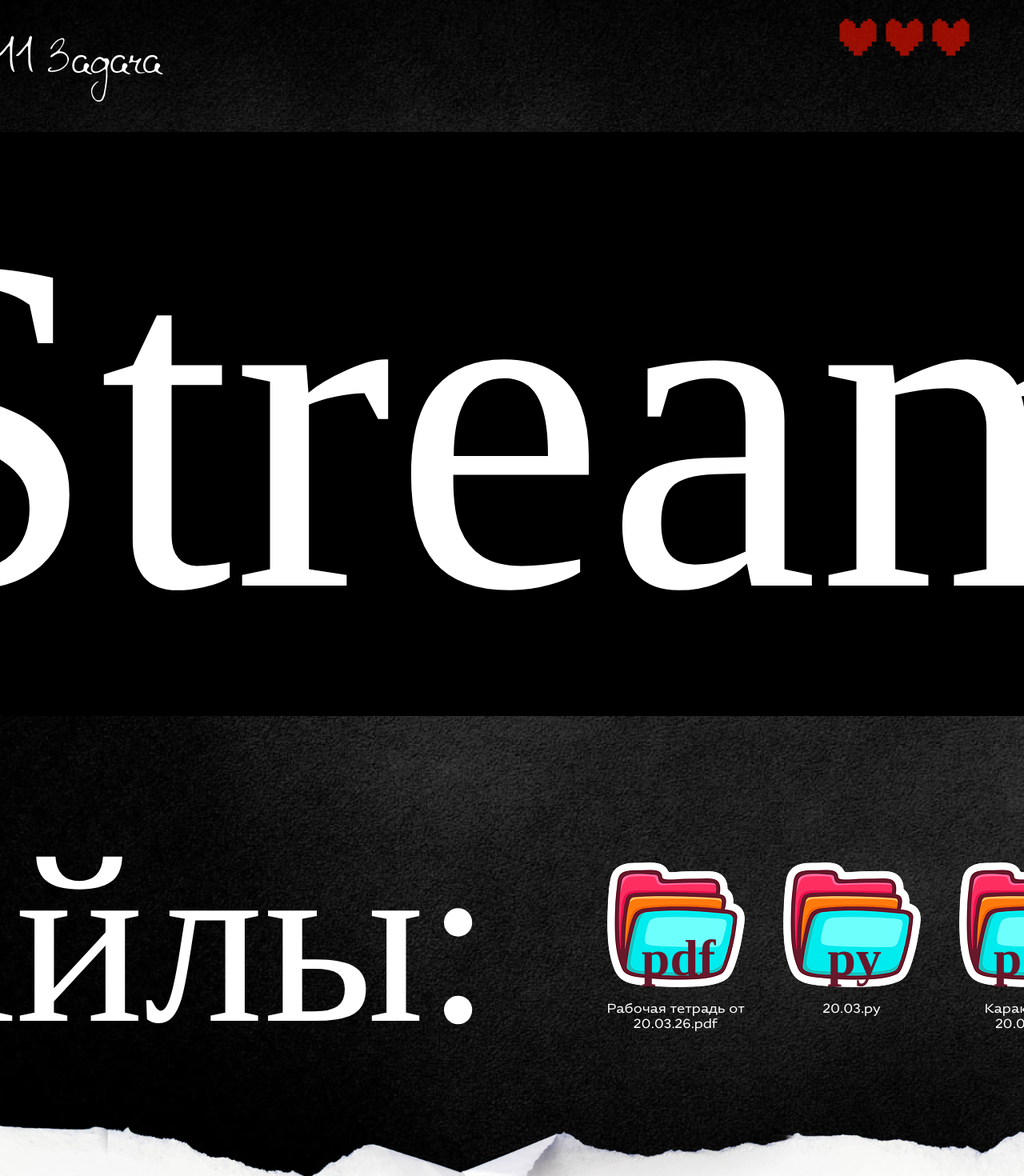
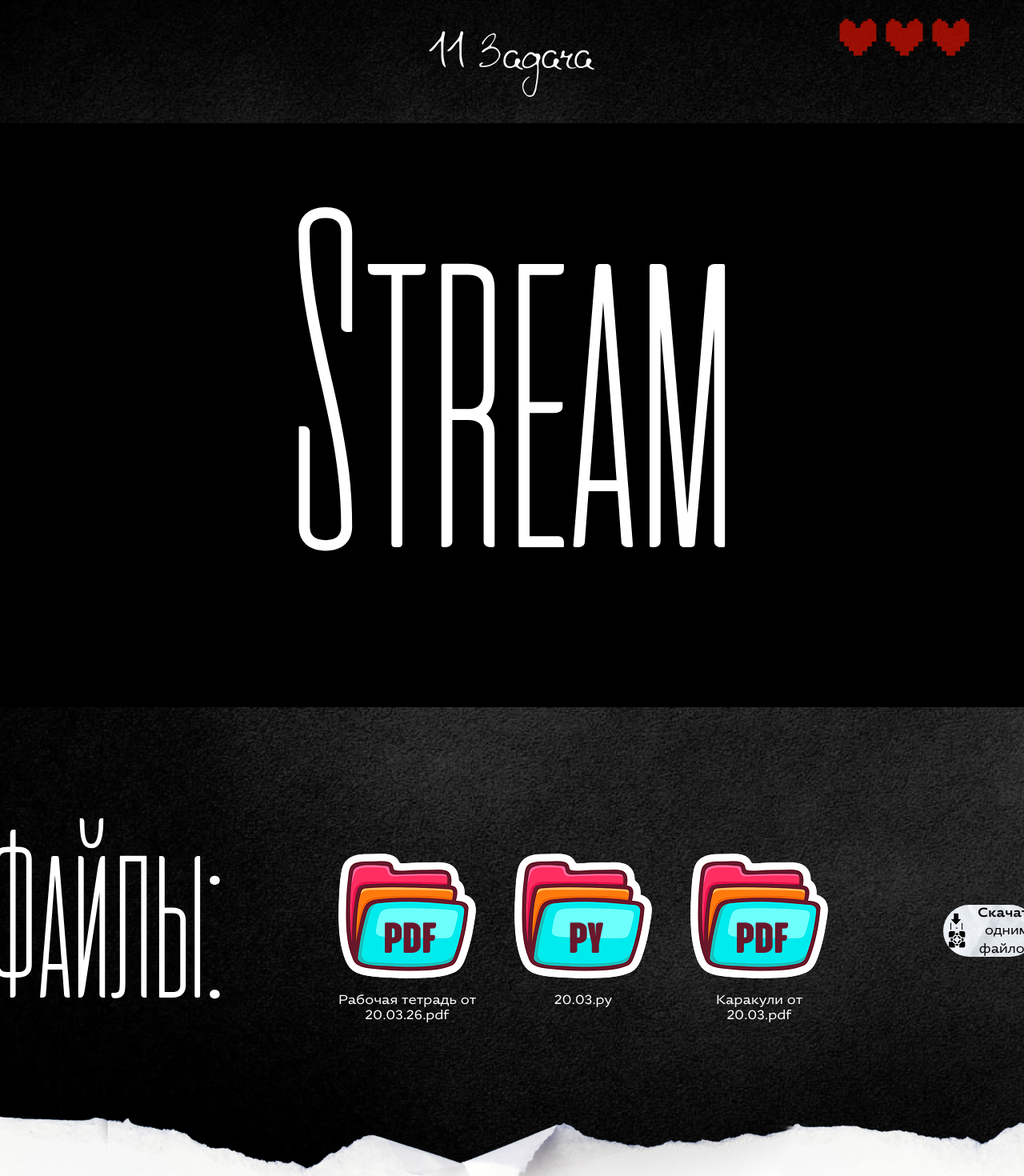
Before and after one commit to artyom-causelove/informatic, a Nuxt app: page /works/1 in a window 1280 px wide. Shown: the top 1470 px of the page at 80% size. Built offline with nearby package versions, Linux system fonts and the light colour scheme.

Commit message:
feat(components): introduce unified text component with dynamic styling

```diff
--- a/assets/css/variables/_colors.css
+++ b/assets/css/variables/_colors.css
@@ -1,3 +1,8 @@
+
+/*
+** При обновлении цветов, добавить в /types/colors.ts !!!!!!!!!!!!!!!!!!!!!
+** Для работы text.vue компонента
+*/
 :root {
     /* Основные цвета */
     --color-white: #FFFFFF;
--- /dev/null
+++ b/components/ud/text.vue
@@ -0,0 +1,35 @@
+<script lang="ts" setup>
+import type { ColorNames } from '~/types/colors'
+import type { FontFamilies, FontWeights } from '~/types/fonts'
+
+interface Props {
+  size?: number;
+  color?: ColorNames;
+  fontFamily?: FontFamilies;
+  fontWeight?: FontWeights[NonNullable<Props['fontFamily']>];
+}
+
+const props = defineProps<Props>()
+
+const calculateColor = computed(() => props.color ? `var(--color-${props.color})` : 'black')
+const calculateFont = computed(() => props.fontFamily || 'Rabbits Elf')
+const calculateSize = computed(() => (props.size || 24) + 'px')
+const calculateLineHeight = computed(() => (props.size ? props.size * 1.4 : 24 * 1.4) + 'px')
+</script>
+
+<template>
+  <p>
+    <slot />
+  </p>
+</template>
+
+
+<style scoped lang="scss">
+p {
+  font-size: v-bind(calculateSize);
+  line-height: v-bind(calculateLineHeight);
+  font-family: v-bind(calculateFont);
+  font-weight: v-bind(fontWeight);
+  color: v-bind(calculateColor);
+}
+</style>
--- a/components/work/folder.vue
+++ b/components/work/folder.vue
@@ -33,7 +33,7 @@ const { name, size = 190, description } = props;
 
 .folder-name {
   position: absolute;
-  font-family: 'Cinematografica Heavy';
+  font-family: 'Cinematografica';
   font-size: 64px;
   text-align: center;
   color: var(--color-text-dark-red);
--- a/nuxt.config.ts
+++ b/nuxt.config.ts
@@ -9,7 +9,4 @@ export default defineNuxtConfig({
   css: [
     '@/assets/css/main.css'
   ],
-  typescript: {
-    typeCheck: true
-  }
 })
--- a/pages/works/[id].vue
+++ b/pages/works/[id].vue
@@ -4,31 +4,81 @@
 <template>
   <NuxtLayout name="default">
     <template #header>
+
       <img class="micro-heart" src="/micro-heart.png">
-      <div class="title-wrapper" style="margin-top: 26px;">
-        11 Задача
+
+      <div style="margin-top: 26px; width: 100%; display: flex; justify-content: center;">
+        <ud-text
+          font-family="Rabbits Elf"
+          :font-weight="400"
+          :size="64"
+          class="title-wrapper"
+          color="white"
+        >
+          11 Задача
+        </ud-text>
       </div>
+
       <div class="stream-mock" style="margin-top: 38px;">
-        Stream
+        <ud-text
+          font-family="Cinematografica"
+          :font-weight="100"
+          :size="600"
+          color="white"
+        >
+          Stream
+        </ud-text>
       </div>
+
       <div class="files-wrapper" style="margin-top: 100px;">
-        <span class="files-title">Файлы:</span>
+        <ud-text
+          font-family="Cinematografica"
+          :font-weight="100"
+          :size="300"
+          color="white"
+          class="files-title"
+        >
+          Файлы:
+        </ud-text>
+
         <div class="files-list">
           <work-folder name="pdf" description="Рабочая тетрадь от 20.03.26.pdf" />
           <work-folder name="py" description="20.03.py" />
           <work-folder name="pdf" description="Каракули от 20.03.pdf" />
         </div>
+
         <button class="download-button">
           <img class="download-icon" src="/box-drop.png">
           <div class="download-title-wrapper">
-            <p class="title">Скачать</p>
-            <p class="subtitle">одним файлом</p>
+            <ud-text
+              font-family="UA Brand"
+              :font-weight="700"
+              :size="16"
+              style="width: min-content;"
+            >
+              Скачать
+            </ud-text>
+            <ud-text
+              font-family="UA Brand"
+              :size="16"
+            >
+              одним файлом
+            </ud-text>
           </div>
         </button>
+
       </div>
     </template>
+
     <template #main>
-      <div>main</div>
+      <div class="homework-wrapper">
+        <div>
+          <ud-text>Домашка:</ud-text>
+        </div>
+        <div>
+          <ud-text>20.03.26</ud-text>
+        </div>
+      </div>
     </template>
   </NuxtLayout>
 </template>
@@ -42,14 +92,6 @@
   height: 93px;
 }
 
-.title-wrapper {
-  font-size: 64px;
-  line-height: 101px;
-  font-family: 'Rabbits Elf';
-  color: #fff;
-  text-align: center;
-}
-
 .stream-mock {
   height: 730px;
   width: 100%;
@@ -57,16 +99,10 @@
   display: flex;
   justify-content: center;
   align-items: center;
-  color: #fff;
-  font-size: 600px;
-  font-family: 'Cinematografica Thin';
 }
 
 .files-title {
-  font-size: 300px;
   line-height: 360px;
-  font-family: 'Cinematografica Thin';
-  color: #fff;
 }
 
 .files-wrapper {
@@ -108,16 +144,4 @@
   gap: 10px;
   text-align: left;
 }
-
-.title {
-  font-family: 'UA Brand';
-  font-weight: 700;
-  font-size: 16px;
-  width: min-content;
-}
-
-.subtitle {
-  font-size: 16px;
-  font-family: 'UA Brand';
-}
 </style>
--- /dev/null
+++ b/types/colors.ts
@@ -0,0 +1,17 @@
+export type ColorVariables =
+  | '--color-white'
+  | '--color-black'
+  | '--color-red'
+  | '--color-turquoise'
+  | '--color-gray'
+  | '--color-light-gray'
+  | '--color-very-light-gray'
+  | '--color-text-dark-red'
+  | '--color-text-blue'
+
+export type Colors = {
+  [K in ColorVariables]: string
+}
+
+// Тип для использования без префикса '--color-'
+export type ColorNames = ColorVariables extends `--color-${infer Name}` ? Name : never
--- /dev/null
+++ b/types/fonts.ts
@@ -0,0 +1,12 @@
+export type FontFamilies =
+  | 'Cinematografica'
+  | 'Rabbits Elf'
+  | 'UA Brand'
+
+export type FontWeights = {
+  'Cinematografica': 100 | 300 | 400 | 700 | 900;
+  'Rabbits Elf': 400;
+  'UA Brand': 400 | 700 | 900;
+}
+
+export type FontWeight<T extends FontFamilies> = FontWeights[T]
```
